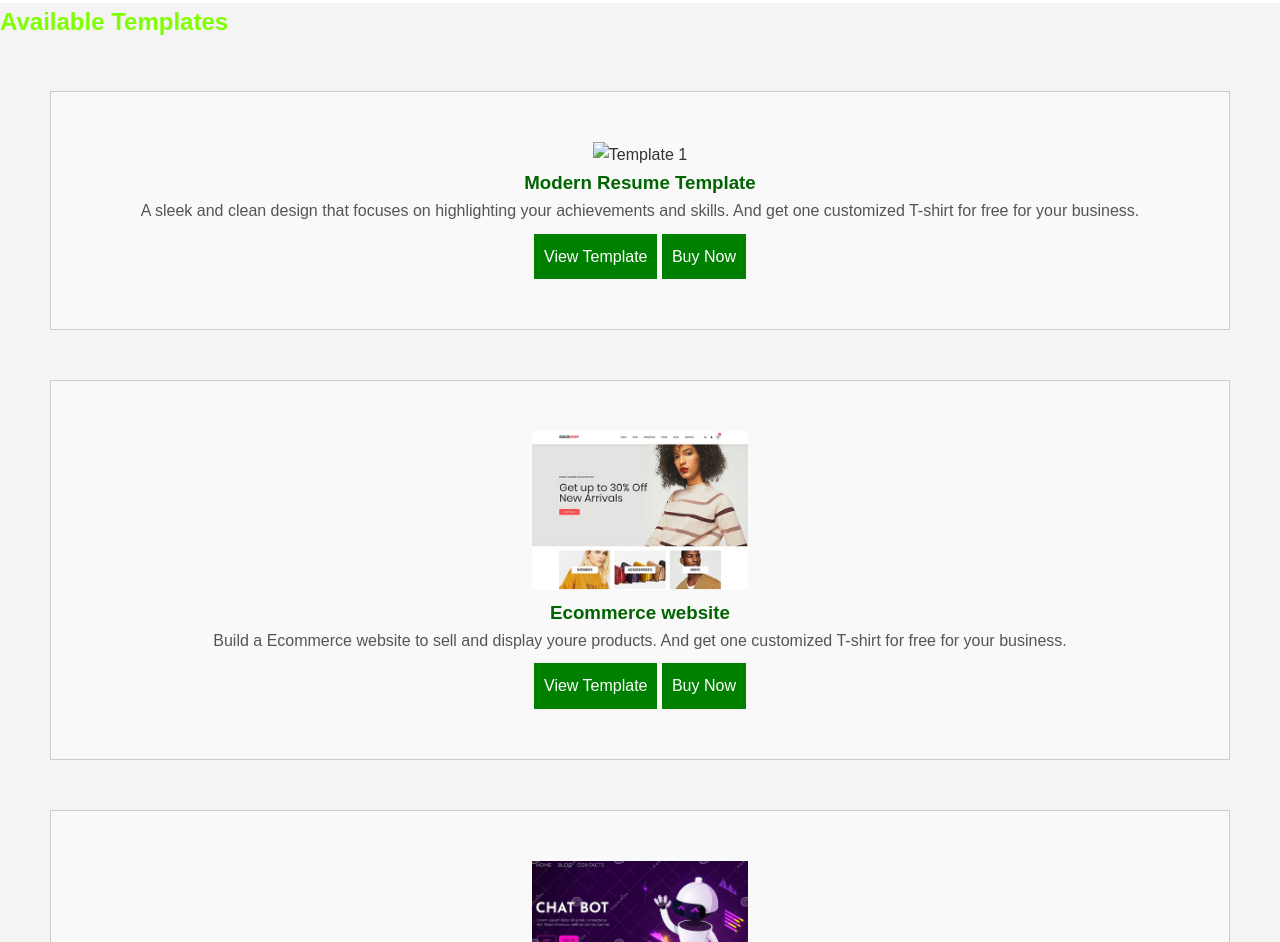
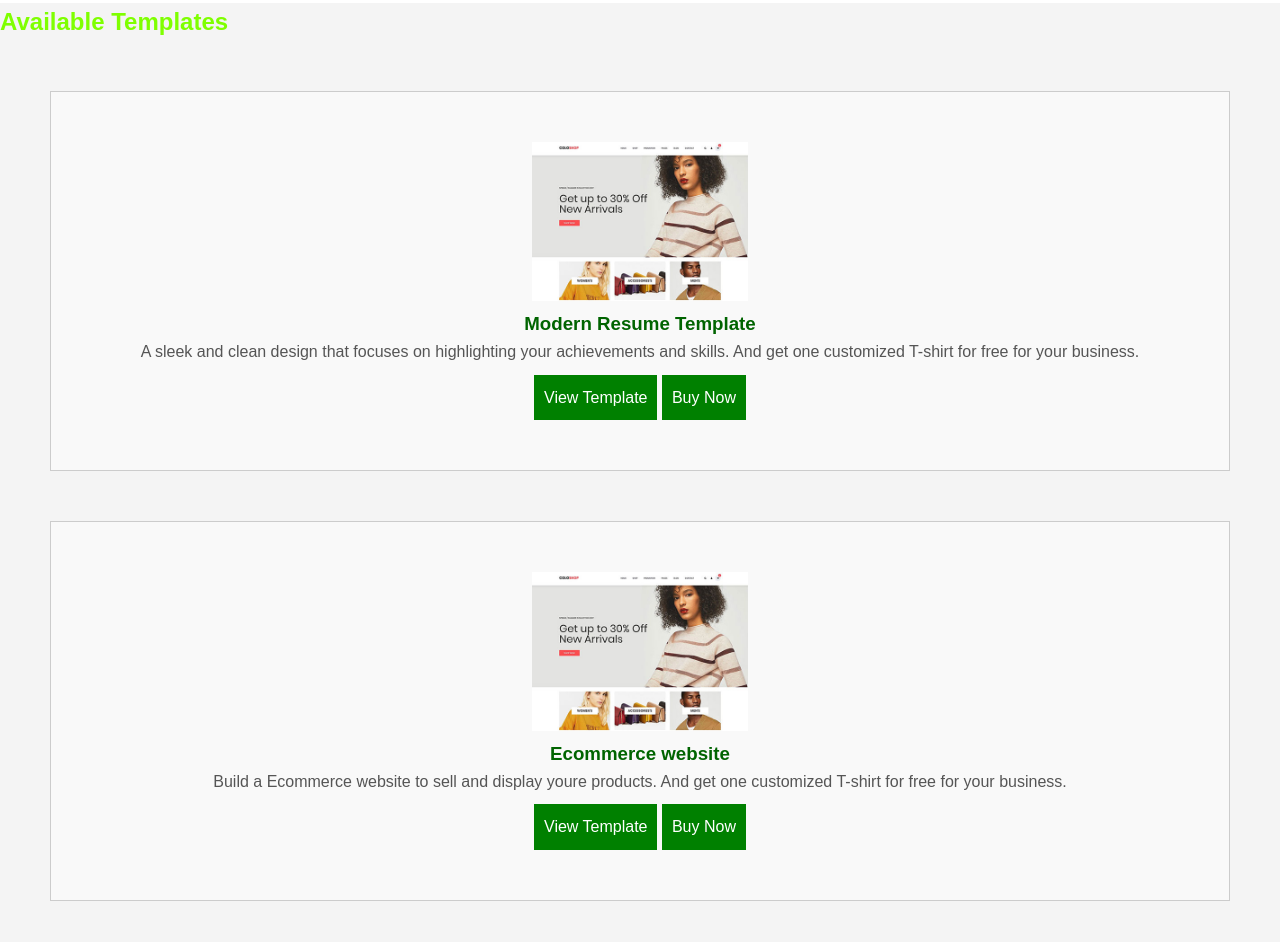
Before and after one commit to chubby815/Project_resume, a plain HTML site: page index.html in a window 1280 px wide. Shown: the part 2059-3001 px from the top of the page. Drawn offline with Linux system fonts and the light colour scheme.

Commit message:
Update index.html

```diff
--- a/index.html
+++ b/index.html
@@ -194,7 +194,7 @@
         <div class="container">
             <h2 style="color: chartreuse;">Available Templates</h2>
             <div class="template-card">
-                <img src="images/temp.jpg" alt="Template 1" width="50" height="50">
+                <img src="https://github.com/chubby815/Project_resume/blob/main/ecom.jpg?raw=true" alt="Template 1" width="50" height="50">
                 <h3>Modern Resume Template</h3>
                 <p>A sleek and clean design that focuses on highlighting your achievements and skills. And get one customized T-shirt for free for your business.</p>
                 <a href="#">View Template</a>
```
